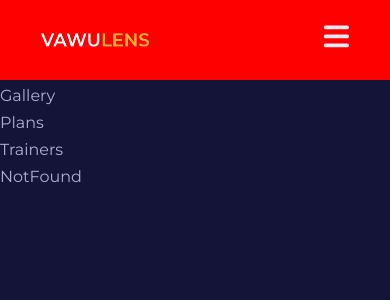
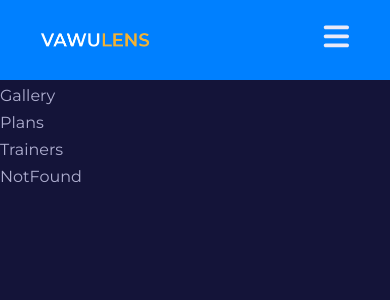
Before and after one commit to sunnya2023/FitnessUI, a React (Vite) app: page / in a window 390 px wide. Shown: the top 300 px of the page. Built offline with nearby package versions, Linux system fonts and the light colour scheme.

Commit message:
edit NavBar

```diff
--- /dev/null
+++ b/src/components/Header.jsx
@@ -0,0 +1,7 @@
+import React from "react";
+
+const Header = () => {
+  return <div>Header</div>;
+};
+
+export default Header;
--- a/src/components/Navbar.jsx
+++ b/src/components/Navbar.jsx
@@ -11,7 +11,7 @@ const Navbar = () => {
   return (
     <nav>
       <div className="container nav_container">
-        <Link to="/" className="logo">
+        <Link to="/" className="logo" onClick={() => setIsNavShowing(false)}>
           <img src={Logo} alt="Nav logo" />
         </Link>
         <ul className={`nav_links ${isNavShowing ? "show__nav" : "hide__nav"}`}>
@@ -21,6 +21,7 @@ const Navbar = () => {
                 <NavLink
                   to={path}
                   className={({ isActive }) => (isActive ? "active-nav" : "")}
+                  onClick={() => setIsNavShowing((prev) => !prev)}
                 >
                   {name}
                 </NavLink>
@@ -30,7 +31,7 @@ const Navbar = () => {
         </ul>
         <button
           className="nav_toggle-btn"
-          onClick={() => setIsNavShowing(!isNavShowing)}
+          onClick={() => setIsNavShowing((prev) => !prev)}
         >
           {isNavShowing ? <CgClose /> : <FaBars />}
         </button>
--- a/src/components/navbar.css
+++ b/src/components/navbar.css
@@ -58,9 +58,6 @@ nav {
 /* MEDIA QUERIES\ */
 
 @media (max-width: 1024px) {
-  nav {
-    background: red;
-  }
   .nav_toggle-btn {
     display: inline-block;
     background: transparent;
@@ -97,22 +94,22 @@ nav {
   }
 
   .nav_links li:nth-child(2) {
-    animation-duration: 200ms;
+    animation-delay: 200ms;
   }
   .nav_links li:nth-child(3) {
-    animation-duration: 400ms;
+    animation-delay: 400ms;
   }
   .nav_links li:nth-child(4) {
-    animation-duration: 600ms;
+    animation-delay: 600ms;
   }
   .nav_links li:nth-child(5) {
-    animation-duration: 800ms;
+    animation-delay: 800ms;
   }
   .nav_links li:nth-child(6) {
-    animation-duration: 1s;
+    animation-delay: 1s;
   }
   /* .nav_links li:nth-child(7) {
-    animation-duration: 1.2s;
+    animation-delay: 1.2s;
   } */
 
   @keyframes navAnimation {
--- a/src/pages/home/Home.jsx
+++ b/src/pages/home/Home.jsx
@@ -1,7 +1,8 @@
+import Header from "../../components/Header";
 import "./home.css";
 
 const Home = () => {
-  return <div>Home</div>;
+  return <Header />;
 };
 
 export default Home;
```
